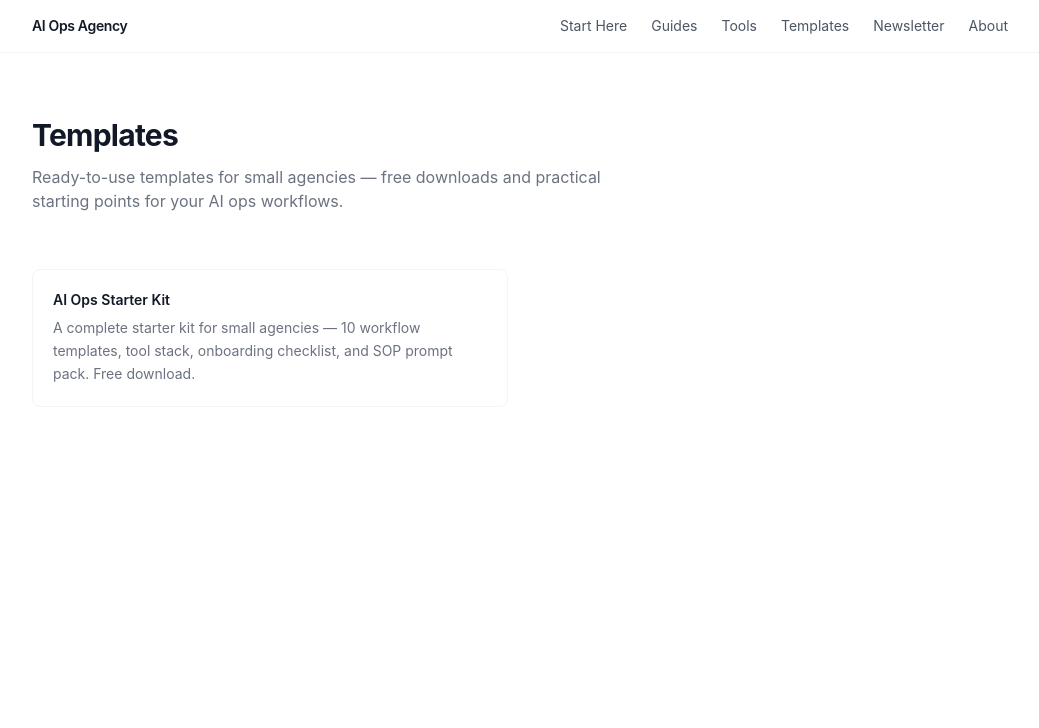
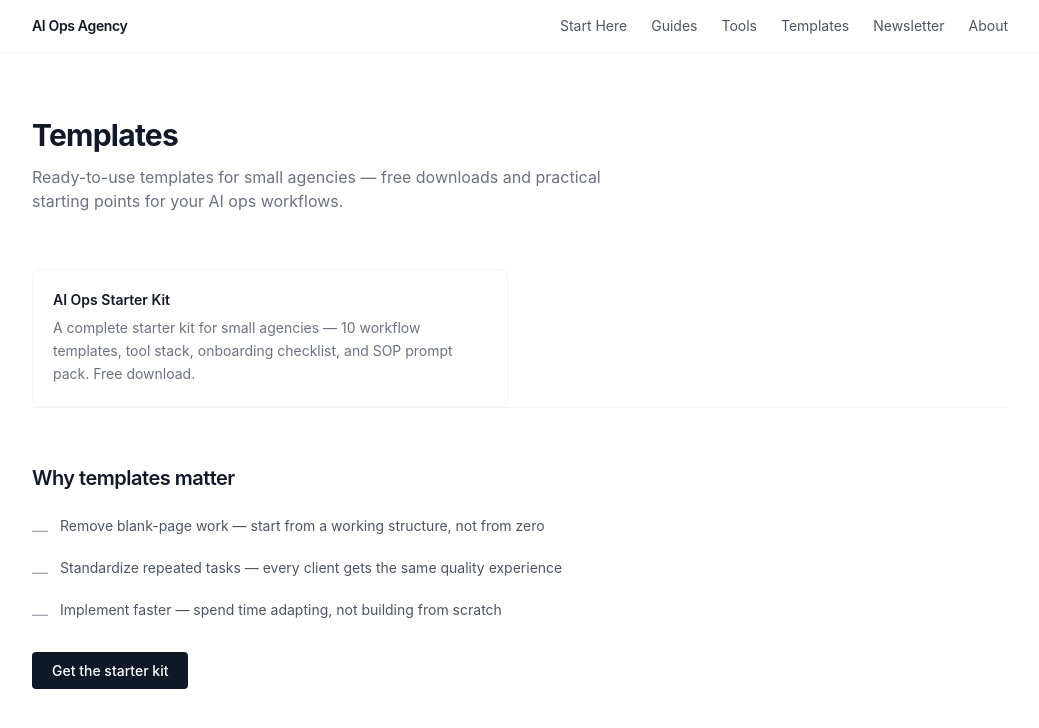
Before and after one commit to veramey/my-website, a Next.js app: page /templates in a window 1280 px wide. Shown: the top 728 px of the page, without its empty margins (120-1159 px from the left). Built offline with nearby package versions, Linux system fonts and the light colour scheme.

Commit message:
feat: implement issue #200 (#209)
Implemented by AI Teammate via Claude Code.
Closes #200

Co-authored-by: AI Teammate <agent.ai.native@gmail.com>

```diff
--- a/src/pages/templates/index.tsx
+++ b/src/pages/templates/index.tsx
@@ -55,6 +55,34 @@ export default function TemplatesIndex() {
             ))}
           </div>
         </div>
+
+        <section className="border-t border-gray-100">
+          <div className="py-14">
+            <h2 className="text-xl font-semibold text-gray-900 tracking-tight">Why templates matter</h2>
+            <ul className="mt-6 space-y-4">
+              <li className="flex gap-3">
+                <span className="mt-0.5 text-gray-400" aria-hidden="true">—</span>
+                <span className="text-sm text-gray-600">Remove blank-page work — start from a working structure, not from zero</span>
+              </li>
+              <li className="flex gap-3">
+                <span className="mt-0.5 text-gray-400" aria-hidden="true">—</span>
+                <span className="text-sm text-gray-600">Standardize repeated tasks — every client gets the same quality experience</span>
+              </li>
+              <li className="flex gap-3">
+                <span className="mt-0.5 text-gray-400" aria-hidden="true">—</span>
+                <span className="text-sm text-gray-600">Implement faster — spend time adapting, not building from scratch</span>
+              </li>
+            </ul>
+            <div className="mt-8">
+              <Link
+                href="/templates/client-onboarding-ai-checklist"
+                className="px-5 py-2.5 bg-gray-900 text-white text-sm font-medium rounded hover:bg-gray-700"
+              >
+                Get the starter kit
+              </Link>
+            </div>
+          </div>
+        </section>
       </main>
     </>
   )
```
Also changed, not shown: 1 other file (tests, documents, lock files or other folders).
